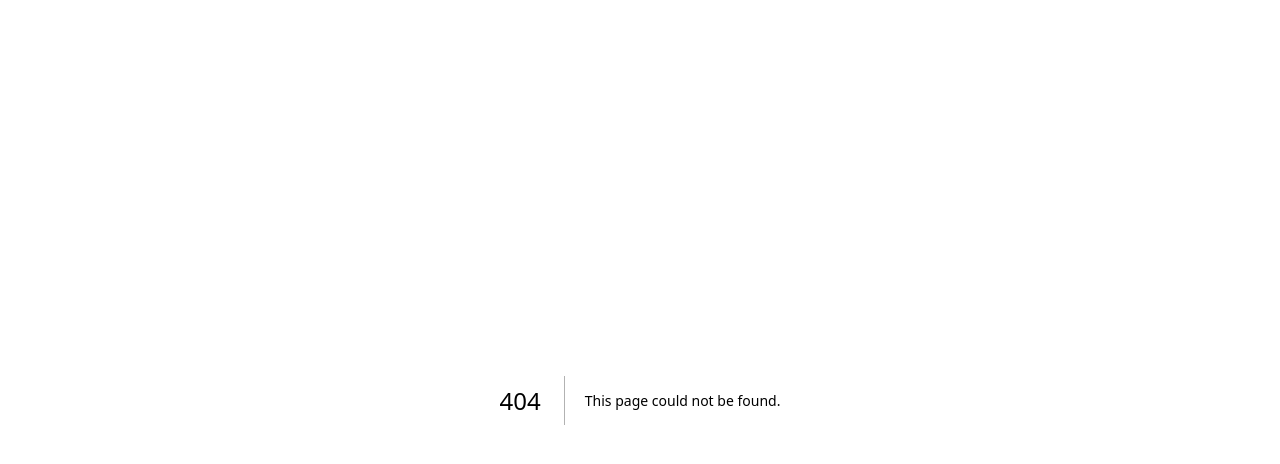
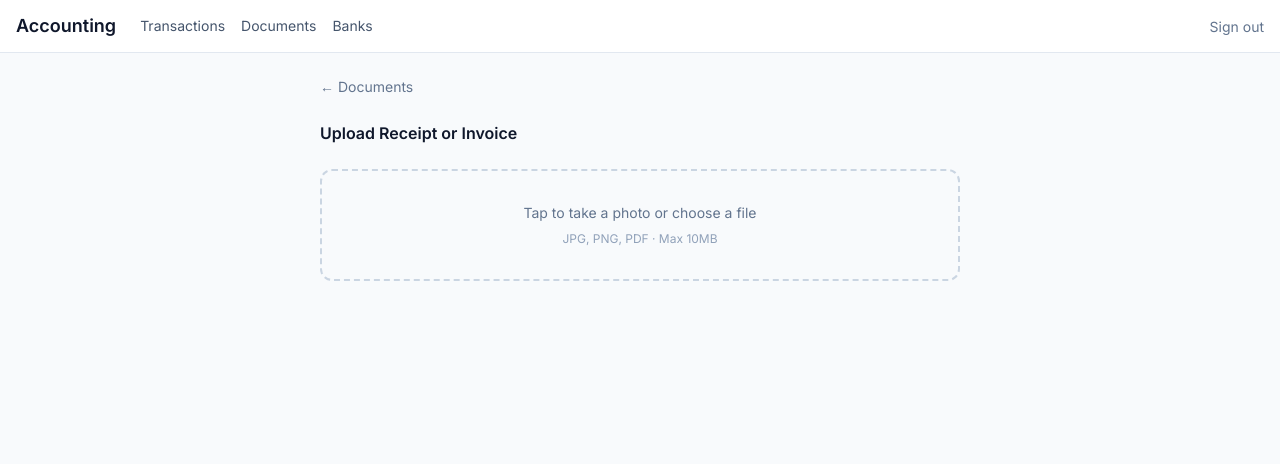
Before and after one commit to louisgarnier/accounting, a Next.js app in the folder frontend/: page /documents/upload in a window 1280 px wide. Before the commit this address had no page. Shown: the top 464 px of the page. Built offline with nearby package versions, Linux system fonts and the light colour scheme.

Commit message:
[EPIC-5] feat: add upload screen with camera capture

```diff
--- /dev/null
+++ b/frontend/app/(dashboard)/documents/upload/page.tsx
@@ -0,0 +1,16 @@
+import Link from 'next/link'
+import UploadForm from '@/components/UploadForm'
+
+export default function UploadPage() {
+  return (
+    <div>
+      <div className="flex items-center gap-3 mb-6">
+        <Link href="/documents" className="text-sm text-slate-500 hover:text-slate-700">
+          ← Documents
+        </Link>
+      </div>
+      <h2 className="text-base font-semibold text-slate-900 mb-6">Upload Receipt or Invoice</h2>
+      <UploadForm />
+    </div>
+  )
+}
--- /dev/null
+++ b/frontend/components/UploadForm.tsx
@@ -0,0 +1,99 @@
+'use client'
+
+import { useState, useRef } from 'react'
+import { useRouter } from 'next/navigation'
+import { createClient } from '@/lib/supabase/client'
+
+export default function UploadForm() {
+  const [loading, setLoading] = useState(false)
+  const [error, setError] = useState('')
+  const fileInputRef = useRef<HTMLInputElement>(null)
+  const router = useRouter()
+
+  async function handleSubmit(e: React.FormEvent<HTMLFormElement>) {
+    e.preventDefault()
+    const file = fileInputRef.current?.files?.[0]
+    if (!file) return
+
+    setLoading(true)
+    setError('')
+
+    const supabase = createClient()
+    const { data: { session } } = await supabase.auth.getSession()
+
+    const formData = new FormData()
+    formData.append('file', file)
+
+    try {
+      const resp = await fetch(
+        `${process.env.NEXT_PUBLIC_BACKEND_URL}/api/documents/upload`,
+        {
+          method: 'POST',
+          headers: { Authorization: `Bearer ${session?.access_token}` },
+          body: formData,
+        }
+      )
+
+      if (resp.status === 409) {
+        setError('This file has already been uploaded.')
+        return
+      }
+      if (resp.status === 413) {
+        setError('File is too large. Maximum size is 10MB.')
+        return
+      }
+      if (resp.status === 422) {
+        setError('Unsupported file type. Please upload a JPG, PNG, or PDF.')
+        return
+      }
+      if (!resp.ok) {
+        setError('Upload failed. Please try again.')
+        return
+      }
+
+      const data = await resp.json()
+      sessionStorage.setItem(`ocr_${data.document_id}`, JSON.stringify(data))
+      router.push(`/documents/${data.document_id}/review`)
+    } catch {
+      setError('Upload failed. Please check your connection.')
+    } finally {
+      setLoading(false)
+    }
+  }
+
+  return (
+    <form onSubmit={handleSubmit} className="space-y-6">
+      <div
+        className="border-2 border-dashed border-slate-300 rounded-xl p-8 text-center cursor-pointer hover:border-slate-400 transition-colors"
+        onClick={() => fileInputRef.current?.click()}
+      >
+        <p className="text-slate-500 text-sm mb-2">
+          {loading ? 'Uploading and running OCR…' : 'Tap to take a photo or choose a file'}
+        </p>
+        <p className="text-xs text-slate-400">JPG, PNG, PDF · Max 10MB</p>
+        <input
+          ref={fileInputRef}
+          type="file"
+          accept="image/jpeg,image/png,image/webp,application/pdf"
+          capture="environment"
+          className="hidden"
+          onChange={() => {
+            const form = fileInputRef.current?.closest('form') as HTMLFormElement
+            form?.requestSubmit()
+          }}
+        />
+      </div>
+
+      {error && (
+        <p className="text-sm text-red-600 text-center">{error}</p>
+      )}
+
+      {loading && (
+        <div className="text-center">
+          <div className="inline-block w-5 h-5 border-2 border-slate-300 border-t-slate-900 rounded-full animate-spin" />
+          <p className="text-xs text-slate-400 mt-2">Running OCR…</p>
+        </div>
+      )}
+    </form>
+  )
+}
```
